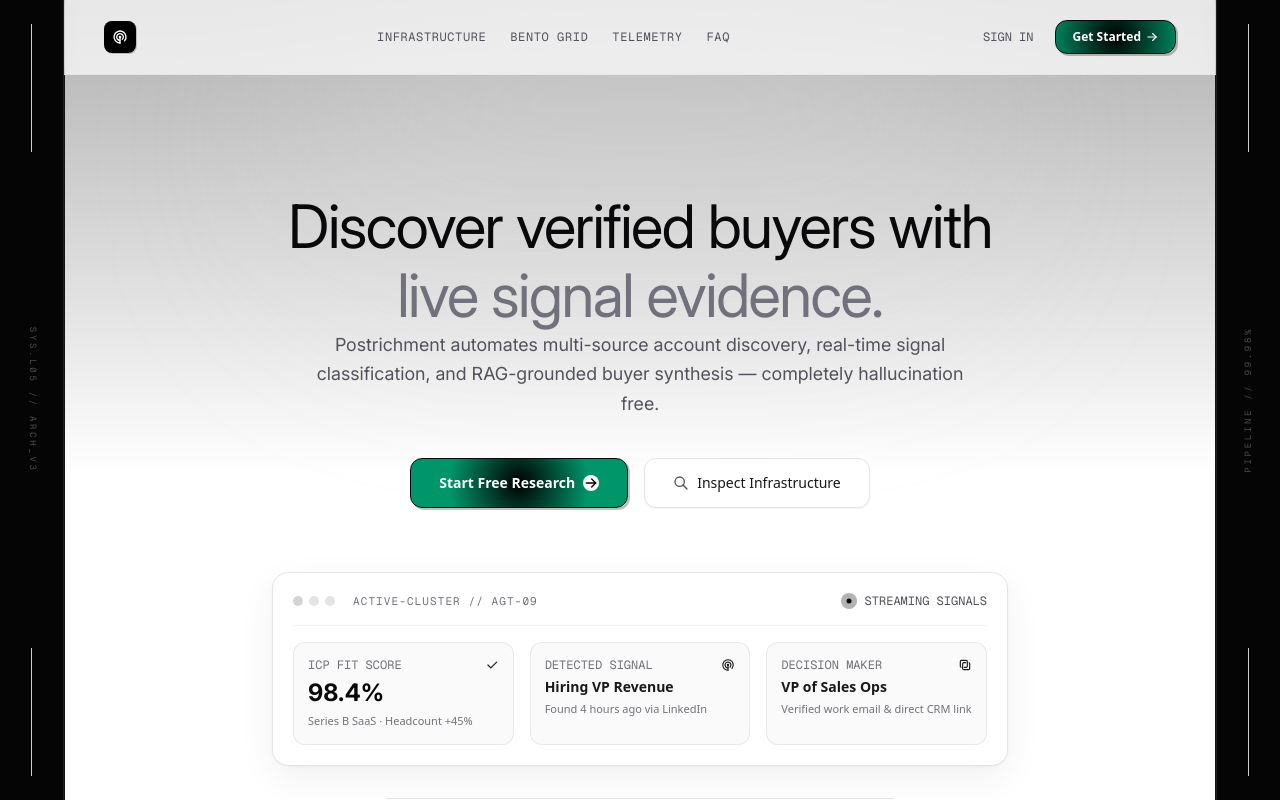
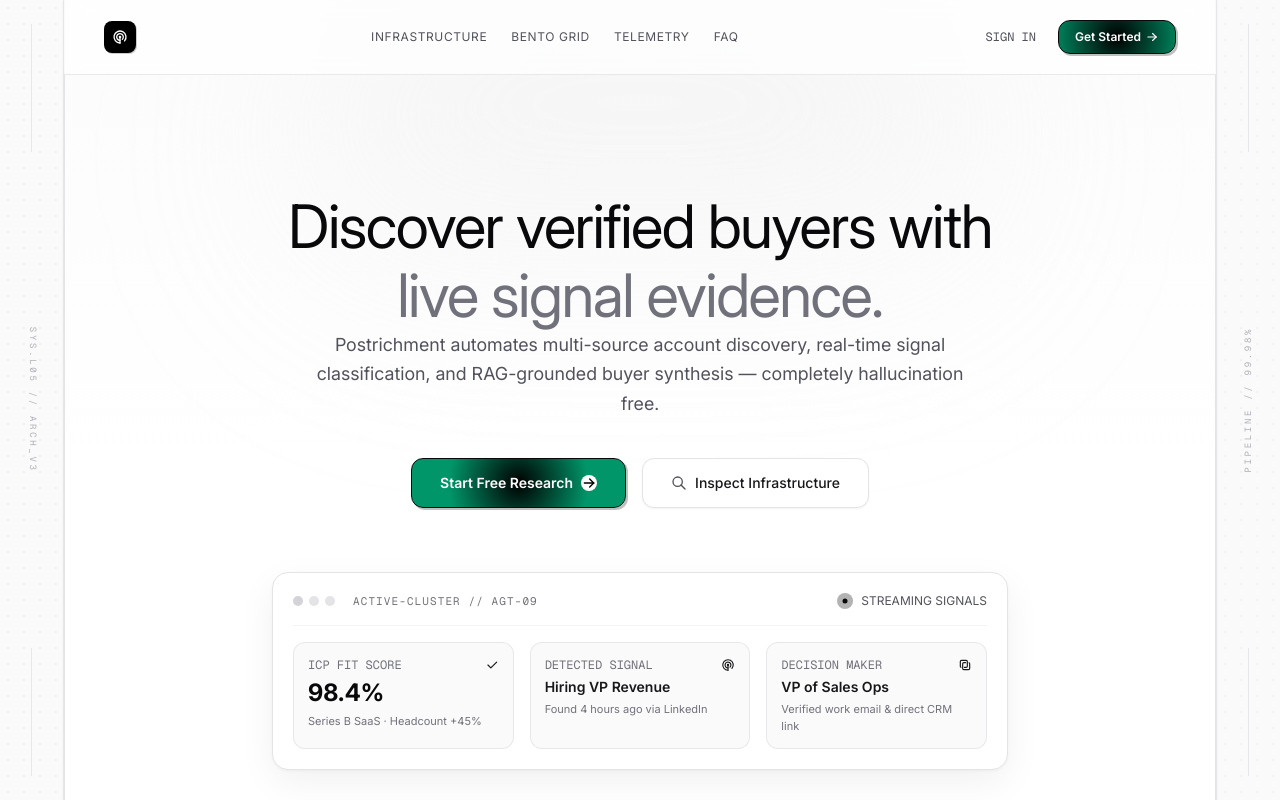
Before and after one commit to fit-edoc/prostichemet, a Next.js app in the folder frontend/: page / in a window 1280 px wide. Shown: the top 800 px of the page. Built offline with nearby package versions, Linux system fonts and the light colour scheme; no server answers; a web font is replaced by a local one.

Commit message:
feat(landing): assemble full modernized landing page sections with Inter typography

```diff
--- a/frontend/src/app/page.tsx
+++ b/frontend/src/app/page.tsx
@@ -50,18 +50,18 @@ export default function LandingPage() {
   useScrollReveal();
 
   return (
-    <div className="relative min-h-screen bg-[#050505] text-white overflow-x-hidden selection:bg-white selection:text-black">
+    <div className="landing-page font-inter relative min-h-screen bg-[#FAFAFA] text-zinc-900 overflow-x-hidden selection:bg-zinc-900 selection:text-white">
       {/* ========================================================================= */}
-      {/* 5% Carbon Pattern Gutters with Vertical Architectural Lines               */}
+      {/* 5% Architectural Gutters with Clean Grid Lines                            */}
       {/* ========================================================================= */}
 
       {/* Left 5% Gutter */}
       <aside
         aria-hidden="true"
-        className="fixed top-0 bottom-0 left-0 w-[5%] carbon-gutter border-r border-[#262626] z-30 pointer-events-none hidden md:flex flex-col justify-between items-center py-6 opacity-90"
+        className="fixed top-0 bottom-0 left-0 w-[5%] carbon-gutter border-r border-[#E4E4E7] z-30 pointer-events-none hidden md:flex flex-col justify-between items-center py-6 opacity-80"
       >
         <div className="w-[1px] h-32 carbon-strip-line" />
-        <div className="rotate-90 text-[9px] font-mono tracking-[0.3em] text-zinc-600 whitespace-nowrap select-none">
+        <div className="rotate-90 text-[9px] font-mono tracking-[0.3em] text-zinc-400 whitespace-nowrap select-none">
           SYS.L05 // ARCH_V3
         </div>
         <div className="w-[1px] h-32 carbon-strip-line" />
@@ -70,10 +70,10 @@ export default function LandingPage() {
       {/* Right 5% Gutter */}
       <aside
         aria-hidden="true"
-        className="fixed top-0 bottom-0 right-0 w-[5%] carbon-gutter border-l border-[#262626] z-30 pointer-events-none hidden md:flex flex-col justify-between items-center py-6 opacity-90"
+        className="fixed top-0 bottom-0 right-0 w-[5%] carbon-gutter border-l border-[#E4E4E7] z-30 pointer-events-none hidden md:flex flex-col justify-between items-center py-6 opacity-80"
       >
         <div className="w-[1px] h-32 carbon-strip-line" />
-        <div className="-rotate-90 text-[9px] font-mono tracking-[0.3em] text-zinc-600 whitespace-nowrap select-none">
+        <div className="-rotate-90 text-[9px] font-mono tracking-[0.3em] text-zinc-400 whitespace-nowrap select-none">
           PIPELINE // 99.98%
         </div>
         <div className="w-[1px] h-32 carbon-strip-line" />
@@ -82,7 +82,7 @@ export default function LandingPage() {
       {/* ========================================================================= */}
       {/* Main 90% Content Container Framed by the 5% Gutters                       */}
       {/* ========================================================================= */}
-      <div className="w-full md:w-[90%] md:mx-auto relative z-10 flex flex-col min-h-screen border-x border-[#1a1a1a]/70 bg-[#050505]">
+      <div className="w-full md:w-[90%] md:mx-auto relative z-10 flex flex-col min-h-screen border-x border-[#E4E4E7] bg-white shadow-sm">
         {/* Dynamic Nav that shifts and shrinks on scroll into floating pill dock */}
         <Navbar />
 
```
